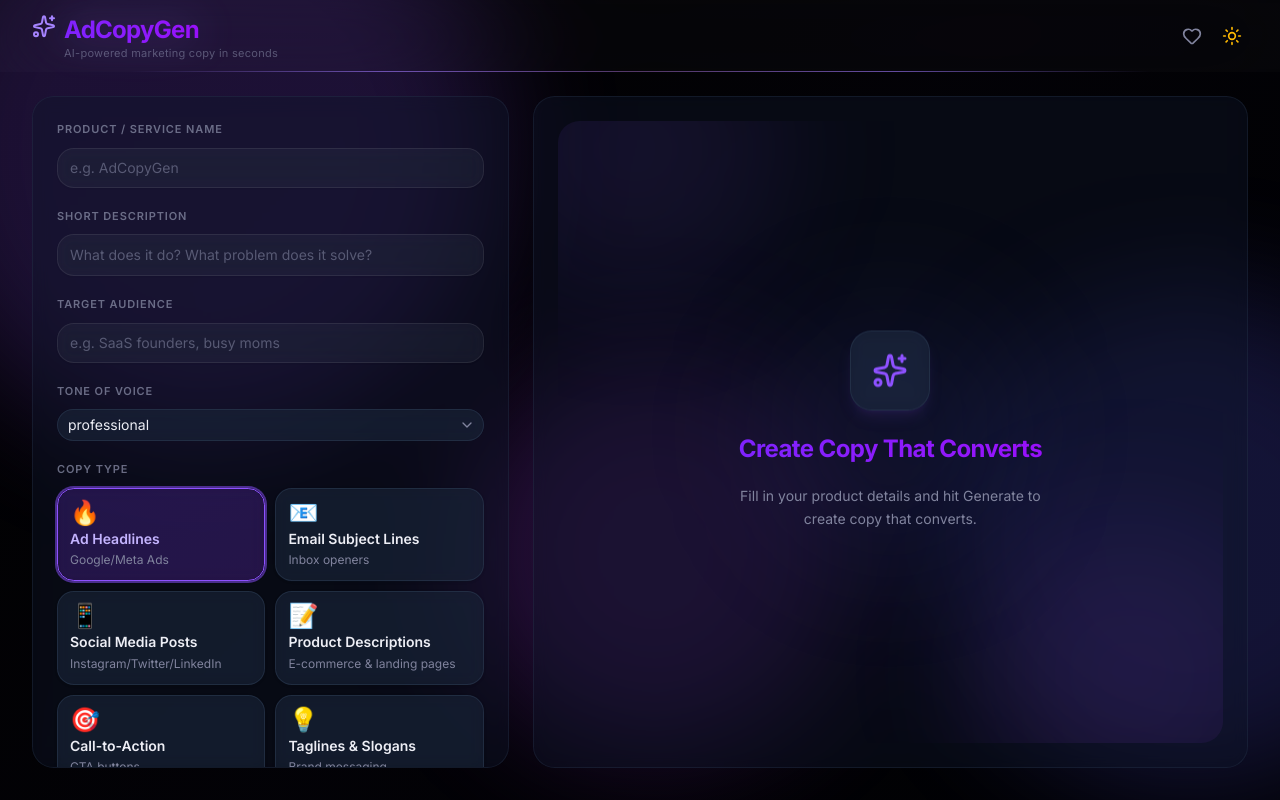
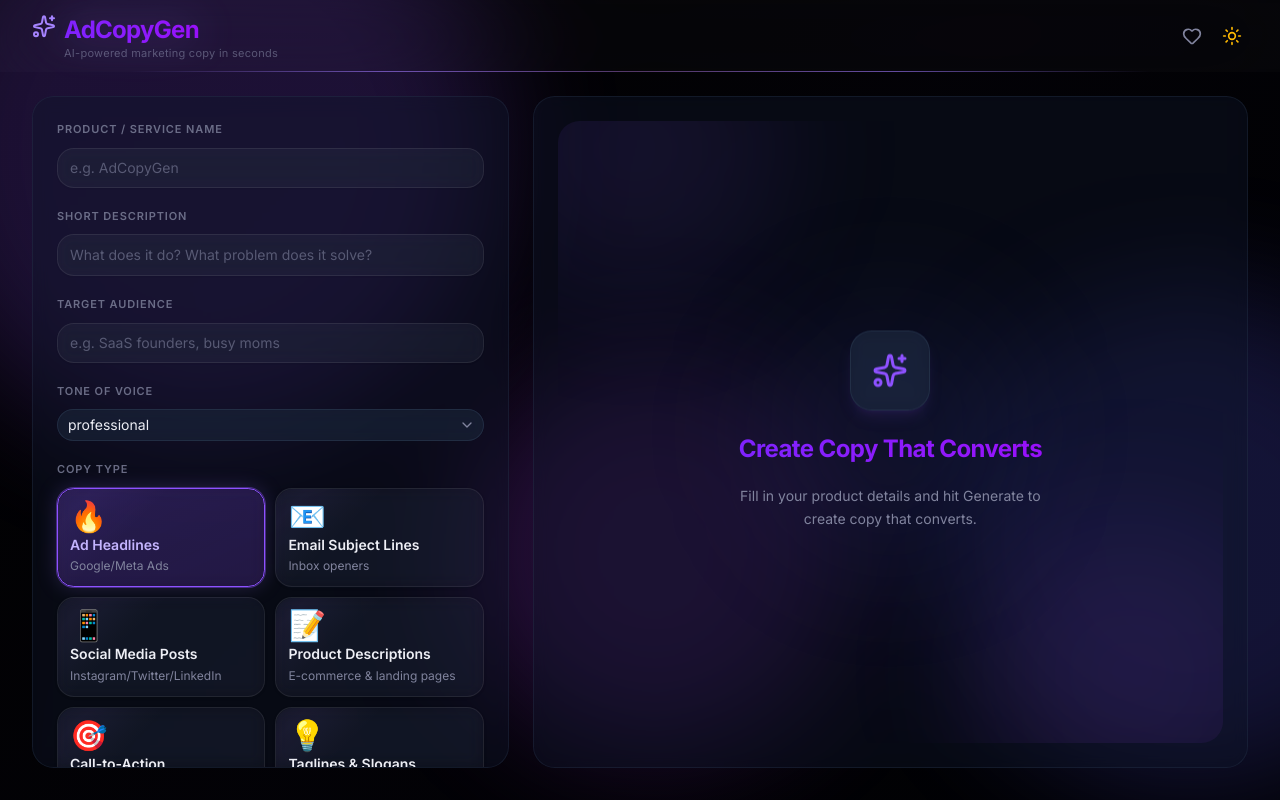
Before and after one commit to CheePheng/AdCopyGen, a Next.js app: page / in a window 1280 px wide. Built offline with nearby package versions, Linux system fonts and the light colour scheme.

Commit message:
feat: premium copy type cards with shimmer, glow selection, and larger emojis
Co-Authored-By: Claude Opus 4.6 <noreply@anthropic.com>

```diff
--- a/components/CopyTypeSelector.tsx
+++ b/components/CopyTypeSelector.tsx
@@ -27,23 +27,23 @@ export function CopyTypeSelector({ value, onChange }: CopyTypeSelectorProps) {
             whileTap={{ scale: 0.98 }}
             transition={{ type: "spring", stiffness: 400, damping: 20 }}
             className={cn(
-              "relative flex flex-col items-start gap-1 rounded-xl border p-3 text-left transition-all duration-200 cursor-pointer",
-              "backdrop-blur-sm bg-white/50 dark:bg-slate-800/50",
+              "relative flex flex-col items-start gap-1 rounded-xl border p-3 text-left transition-all duration-200 cursor-pointer card-shimmer",
+              "backdrop-blur-sm bg-white/50 dark:bg-white/[0.03]",
               "shadow-sm hover:shadow-md",
               isSelected
-                ? "border-violet-500 ring-2 ring-violet-500/50 bg-violet-50/60 dark:bg-violet-900/20"
-                : "border-white/20 dark:border-slate-700/50 hover:border-violet-300 dark:hover:border-violet-600"
+                ? "border-violet-500 ring-1 ring-violet-500/40 bg-violet-50/60 dark:bg-violet-500/[0.08] shadow-[0_0_20px_oklch(0.68_0.20_293_/_0.2)]"
+                : "border-white/20 dark:border-white/[0.08] hover:border-violet-300 dark:hover:border-violet-500/40"
             )}
           >
             {isSelected && (
               <motion.div
                 layoutId="copy-type-selected-bg"
-                className="absolute inset-0 rounded-xl bg-gradient-to-br from-violet-500/10 to-purple-500/10"
+                className="absolute inset-0 rounded-xl bg-gradient-to-br from-violet-500/15 to-purple-500/10"
                 initial={false}
                 transition={{ type: "spring", stiffness: 300, damping: 30 }}
               />
             )}
-            <span className="relative z-10 text-2xl leading-none">{emoji}</span>
+            <span className="relative z-10 text-3xl leading-none">{emoji}</span>
             <span
               className={cn(
                 "relative z-10 text-sm font-semibold leading-snug",
```
